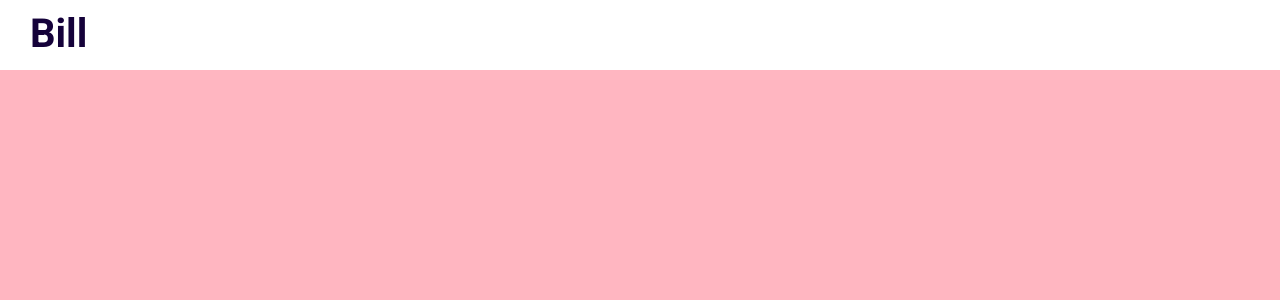
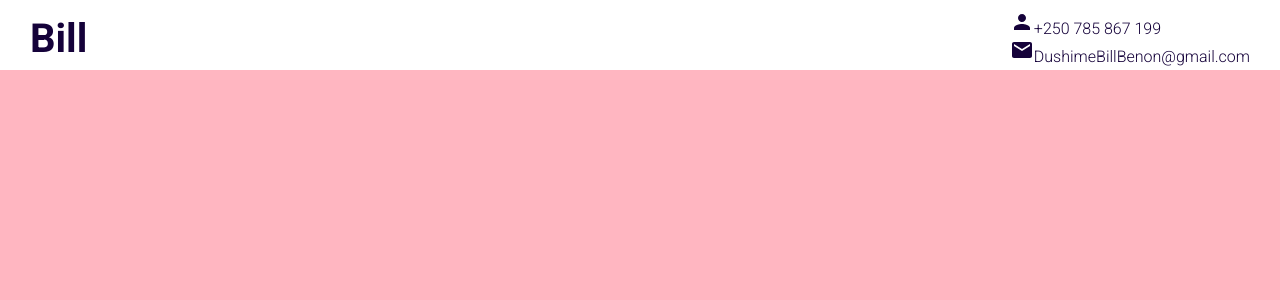
Before and after one commit to BillBenon/my-portofolio, a React (Create React App) app: page / in a window 1280 px wide. Shown: the top 300 px of the page. Built offline with nearby package versions, Linux system fonts and the light colour scheme.

Commit message:
added material-ui

```diff
--- a/package.json
+++ b/package.json
@@ -3,6 +3,8 @@
   "version": "0.1.0",
   "private": true,
   "dependencies": {
+    "@material-ui/core": "^4.12.3",
+    "@material-ui/icons": "^4.11.2",
     "@testing-library/jest-dom": "^5.14.1",
     "@testing-library/react": "^11.2.7",
     "@testing-library/user-event": "^12.8.3",
--- a/src/components/topbar/Topbar.jsx
+++ b/src/components/topbar/Topbar.jsx
@@ -1,4 +1,5 @@
-import React from 'react'
+import React from 'react';
+import { Person, Mail } from "@material-ui/icons";
 
 import "./topbar.scss";
 
@@ -10,7 +11,14 @@
                     <a href="#intro" className="logo">Bill</a>
                 </div>
                 <div className="right">
-
+                    <div className="itemContainer">
+                        <Person />
+                        <span>+250 785 867 199</span>
+                    </div>
+                    <div className="itemContainer">
+                        <Mail />
+                        <span>DushimeBillBenon@gmail.com</span>
+                    </div>
                 </div>
             </div>
         </div>
```
Also changed, not shown: 1 other file (tests, documents, lock files or other folders).
